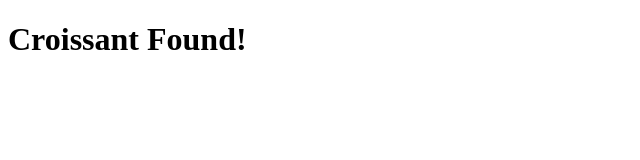
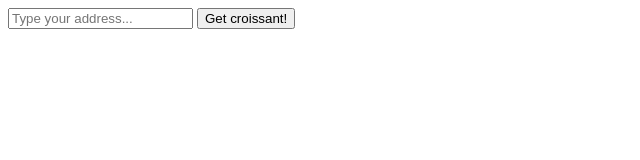
Before and after one commit to M4Beaini/Crypto-Croissants, a website: page public/croissantfinder.html in a window 1280 px wide. Shown: the whole page, without its empty margins (0-640 px from the left). Drawn offline with Linux system fonts and the light colour scheme.

Commit message:
Added input text box in croissant finder

```diff
--- a/public/croissantfinder.html
+++ b/public/croissantfinder.html
@@ -1,16 +1,21 @@
 <!DOCTYPE html>
-<html>
+<html lang="en">
 <head>
-  <title> Crypto Croissant Finder</title>
+<meta charset="utf-8">
+<title>Get the Value of Text Input Field in JavaScript</title>
 </head>
+<body>
+    <input type="text" placeholder="Type your address..." id="myInput">
+    <button type="button" onclick="getInputValue();">Get croissant!</button>
 
-<body>
+    <script>
+        function getInputValue(){
+            // Selecting the input element and get its value
+            var inputVal = document.getElementById("myInput").value;
 
-<h1>Croissant Found!</h1>
-
-
-
-
-
+            // Displaying the value
+            alert(inputVal);
+        }
+    </script>
 </body>
 </html>
```
